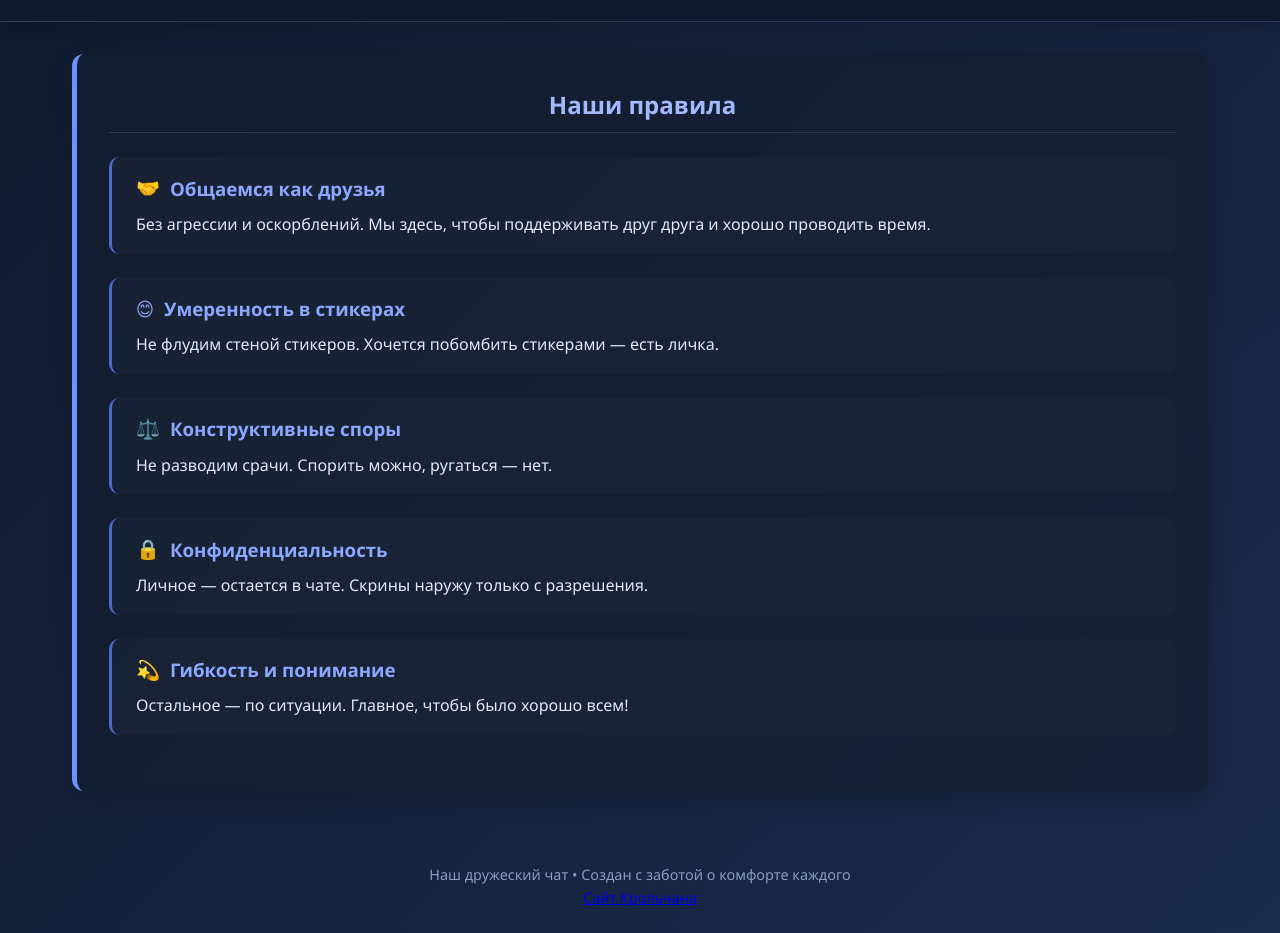
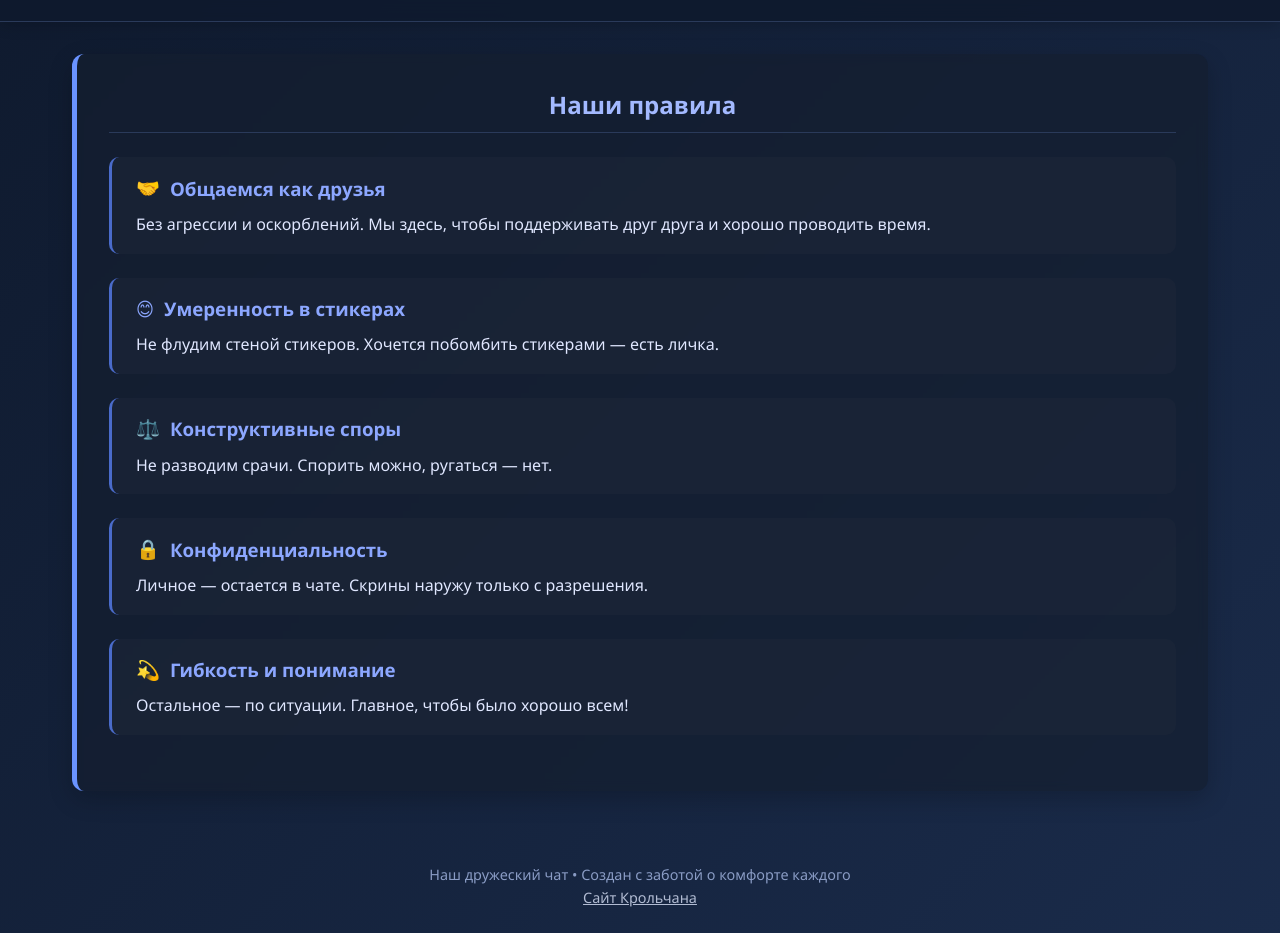
Before and after one commit to Bobr28/-, a plain HTML site: page index.html in a window 1280 px wide. Shown: the part 73-1006 px from the top of the page. Drawn offline with Linux system fonts and the light colour scheme.

Commit message:
Update index.html

```diff
--- a/index.html
+++ b/index.html
@@ -132,6 +132,9 @@
                 font-size: 1.5rem;
             }
         }
+.linksss {
+    color: #B2BCD3
+}
     </style>
 </head>
 <body>
@@ -173,7 +176,7 @@
     <div class="footer">
         Наш дружеский чат • Создан с заботой о комфорте каждого
 <p>
-  <a href="https://krolcatbobr.vercel.app/">Сайт Крольчана</a>
+  <a class="linksss" href="https://krolcatbobr.vercel.app/">Сайт Крольчана</a>
 </p>
     </div>
 </body>
```
